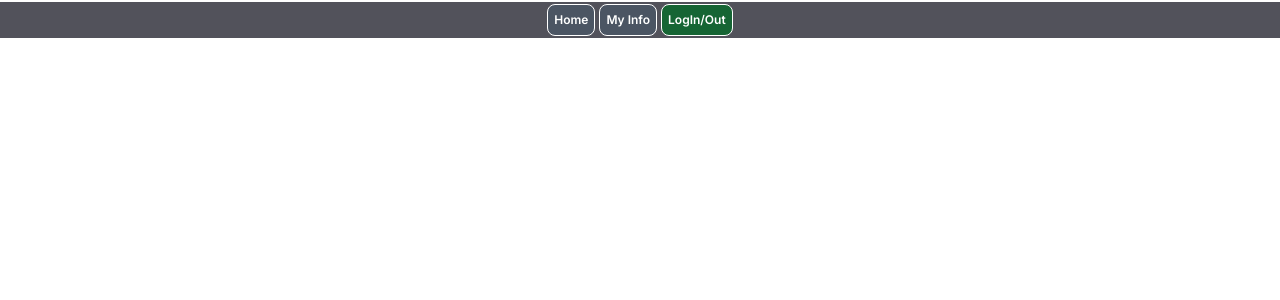
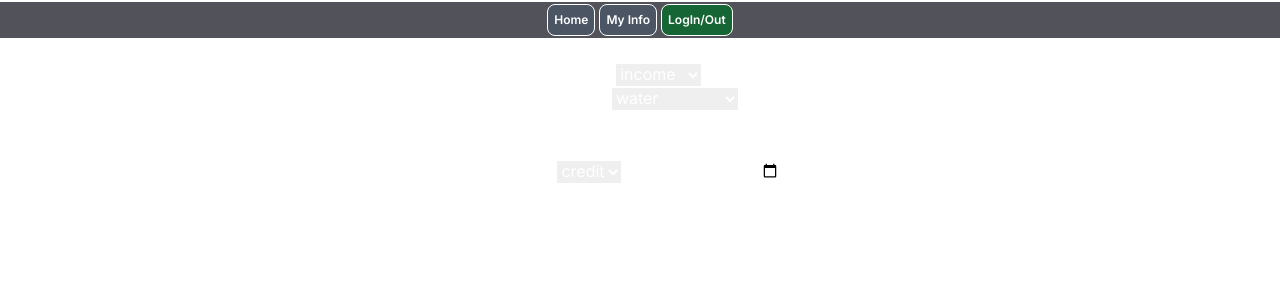
Before and after one commit to koiralabishwas/expense-manager, a Next.js app: page /testss in a window 1280 px wide. Shown: the top 300 px of the page. Built offline with nearby package versions, Linux system fonts and the light colour scheme.

Commit message:
made prototype form

```diff
--- a/app/api/v2/balance/[userId]/route.ts
+++ b/app/api/v2/balance/[userId]/route.ts
@@ -32,8 +32,8 @@ export async function POST(request : NextRequest , { params }: { params: { userI
     type : body.type,
     category : body.category,
     description : body.description,
+    amount : body.amount,
     method : body.method,
-    amount : body.amount,
     at : new Date()
   };
 
--- a/app/components/TransactionsTable.tsx
+++ b/app/components/TransactionsTable.tsx
@@ -18,6 +18,7 @@ const TransactionsTable = () => {
       <table className="text-lg">
         <thead>
           <tr className="text-white">
+            <th>Type</th>
             <th>Category</th>
             <th>Description</th>
             <th>Amount</th>
@@ -25,11 +26,12 @@ const TransactionsTable = () => {
             <th>Pavement</th>
           </tr>
         </thead>
-        <tbody>
+        <tbody className='text-xs'>
           {data &&
             data.map((thedata) =>
               thedata.transactions[dateKey].map((transaction) => (
                 <tr key={transaction.id}>
+                  <td>{transaction.type}</td>
                   <td>{transaction.category}</td>
                   <td>{transaction.description}</td>
                   <td>{transaction.amount}</td>
--- a/app/data/transactionSchemas.ts
+++ b/app/data/transactionSchemas.ts
@@ -1,4 +1,4 @@
-const transactionSchema = {
+export const transactionSchema = {
   category : [
     "water",
     "meals",
@@ -12,5 +12,7 @@ const transactionSchema = {
     "others"
   ],
 
-  pavement : ["credit" , "cash" ]
+  method : ["credit" , "cash" ],
+
+  type : ["income" , "expense"]
 }
--- a/app/testss/page.tsx
+++ b/app/testss/page.tsx
@@ -1,13 +1,68 @@
+'use client'
+import { zodResolver } from '@hookform/resolvers/zod'
 import React from 'react'
 import { useForm } from 'react-hook-form'
+import { json } from 'stream/consumers'
+import { z } from 'zod'
+import { transactionSchema } from '../data/transactionSchemas'
 
-const TransactionForm = () => {
+const schema = z.object({
+  type : z.string(),
+  category : z.string(),
+  description : z.string(),
+  amount : z.number(),
+  method : z.number(),
+  at : z.date()
+})
+
+type FormData = z.infer<typeof schema>
 
 
 
-  const {register , handleSubmit , formState : {errors} } = useForm()
+const TransactionForm = () => {
+  // zod resolver is also cumpolsary
+  const {register , handleSubmit , formState : {errors} } = useForm<FormData>({resolver : zodResolver(schema)})
+
+  const onSubmit = async (formData : FormData) => {
+    // make the userID dynamic later
+    const response = await fetch("/api/v2/balance/660feb11f3723956e57ee2dc" , {
+      method : "POST",
+      headers : {"Content-Type" : "application/json"},
+      body : JSON.stringify(formData)
+    })
+    const data = await response.json();
+    if (response.ok) {
+      console.log("Registration successful", data);
+      alert("Registration successful");
+    } else {
+      console.log("registration failed", data);
+      alert("registration failed");
+    }
+  }
   return (
-    <div>TransactionForm</div>
+    <div>
+      <div>TransactionForm</div>
+      <form onSubmit={handleSubmit(onSubmit)}>
+        <label htmlFor="type">Type</label>
+        <select name="type" id="type">
+          {transactionSchema.type.map(type => (<option key={type} value={type}>{type}</option>) )}
+        </select><br />
+        <label htmlFor="category">Category</label>
+        <select name="category" id="category" defaultValue="">
+          {transactionSchema.category.map(category => <option key={category} value={category}>{category}</option> )}
+        </select><br />
+        <label htmlFor="description">Description</label>
+        <input type="text" name="input" id="input" /><br />
+        <label htmlFor="amount">Amount</label>
+        <input type="number" name="amount" id="amount" /><br />
+        <label htmlFor="method">Method</label>
+        <select name="method" id="method">
+          {transactionSchema.method.map(method => <option key={method} value={method}>{method}</option> )}
+        </select>
+        <label htmlFor="at">At</label>
+        <input type="date" name="at" id="at" />
+      </form>
+    </div>
   )
 }
 
--- a/package.json
+++ b/package.json
@@ -9,6 +9,7 @@
     "lint": "next lint"
   },
   "dependencies": {
+    "@hookform/resolvers": "^3.3.4",
     "@types/bcrypt": "^5.0.2",
     "axios": "^1.6.8",
     "bcrypt": "^5.1.1",
```
